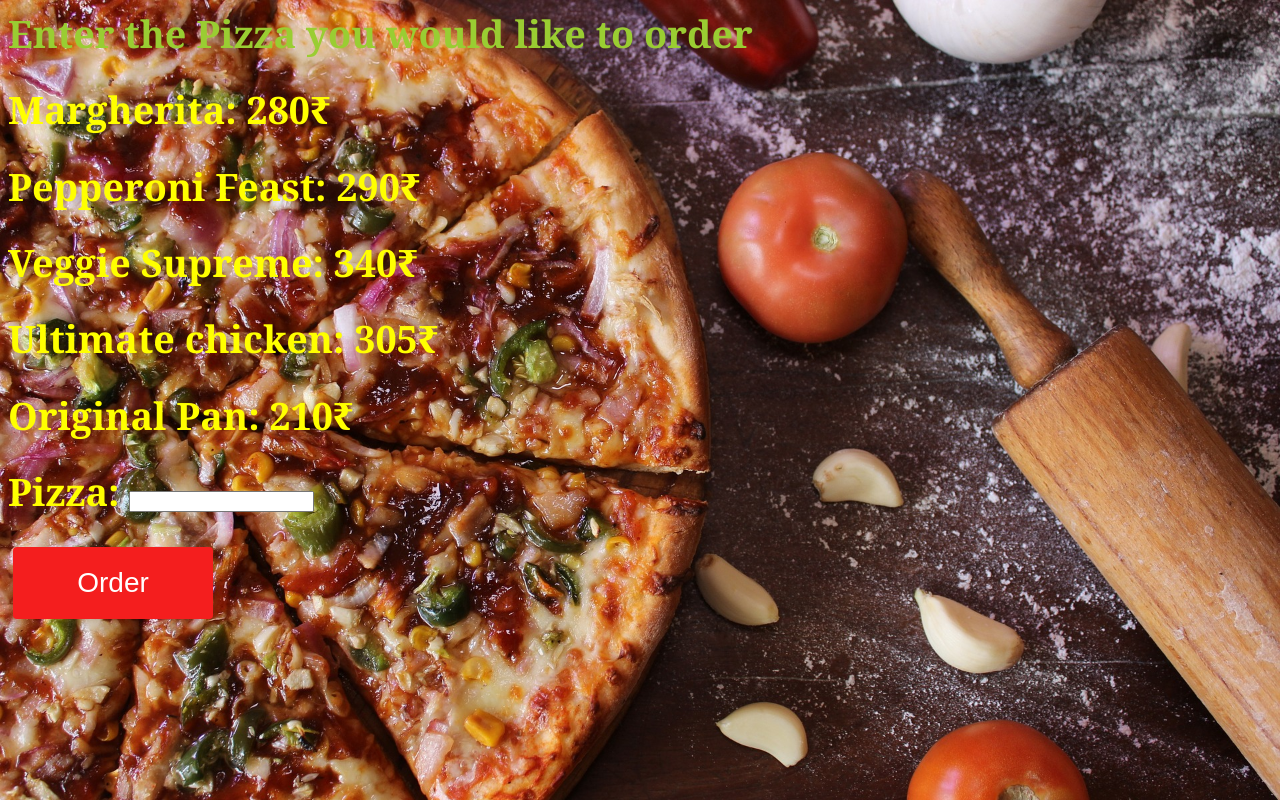
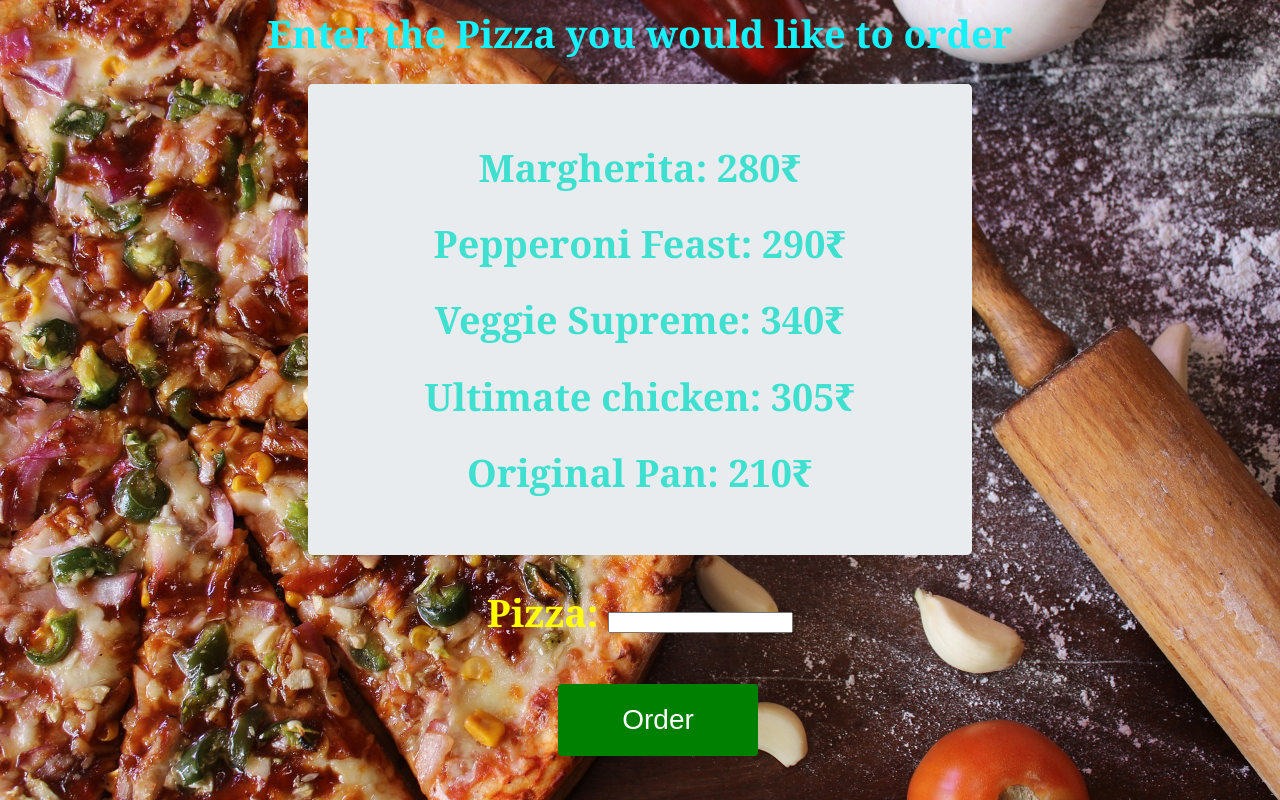
Before and after one commit to Rohith04MVK/Glitch-web-hosting, a Flask app: page /menu in a window 1280 px wide. Run offline with Flask 2, Linux system fonts and the light colour scheme.

Commit message:
beautify the page

```diff
--- a/templates/menu.html
+++ b/templates/menu.html
@@ -5,7 +5,7 @@
     <style>
         .button {
             border-radius: 4px;
-            background-color: #f41e1e;
+            background-color: green;
             border: none;
             color: #FFFFFF;
             text-align: center;
@@ -16,28 +16,66 @@
             cursor: pointer;
             margin: 5px;
         }
+
+        #jumbotron {
+        	padding:2rem 1rem;
+        	margin-bottom:2rem;
+        	background-color:#e9ecef;
+        	border-radius:.3rem;
+        	margin-left: 300px;
+        	margin-right: 300px;
+        }
     </style>
 </head>
 
 <head>
     <title> Menu </title>
-    <h1 style="font-size: 1cm; color:yellowgreen;font-family: Georgia, 'Times New Roman', Times, serif;font-size: 1cm;">Enter the Pizza you
-        would like to order</h1>
+    <h1
+    style="
+    font-size: 1cm;
+    color: #15f2fd;
+    text-align: center;
+    font-family: Georgia, 'Times New Roman', Times, serif;font-size: 1cm;
+    ">
+		Enter the Pizza you would like to order
+	</h1>
+
+    <div id="jumbotron">
     	{% for k, v in pizzas.items() %}
-        <h1 style="font-size: 1cm; color:yellow;font-family: Georgia, 'Times New Roman', Times, serif;">{{k}}: {{v}}₹
+	        <h1 style="
+	        font-size: 1cm;
+	        color: 	#40E0D0;
+	        text-align: center;
+	        font-family: Georgia, 'Times New Roman', Times, serif;
+	        ">{{k}}: {{v}}₹
 	        </h1>
     	{% endfor %}
+    </div>
+
     <form method="POST", action="{{ url_for('menu') }}">
         {{ form.csrf_token }}
-        <h1 style="font-size: 1cm; color:yellow;font-family: Georgia, 'Times New Roman', Times, serif;">
-        {{ form.pizza.label }}
-        {{ form.pizza }} </h1>
-        <ul style="color: red; size: 0.5cm;">
+        <h1
+	        style="
+	        font-size: 1cm;
+	        text-align: center;
+	        color:yellow;font-family: Georgia, 'Times New Roman', Times, serif;
+        ">
+        	{{ form.pizza.label }} {{ form.pizza }}
+        </h1>
+
+        <ul style="color: red; size: 0.5cm; text-align: center;">
+        	{% if form.pizza.errors %}
         		{% for error in form.pizza.errors %}
 	            	<b>{{error}}</b>
 	            {% endfor %}
+        	{% endif %}
         </ul>
-        <input style="align-items: center;" type="submit" class="button" value='Order'>
+
+        <input style="
+        	align-items: center;
+        	margin-left: 550px;
+        	margin-top: 20px;
+        " type="submit" class="button" value='Order'>
     </form>
 </head>
 
```
Also changed, not shown: templates/order.html (+28 -8 lines). Lines whose indentation alone changed are shown as unchanged.
